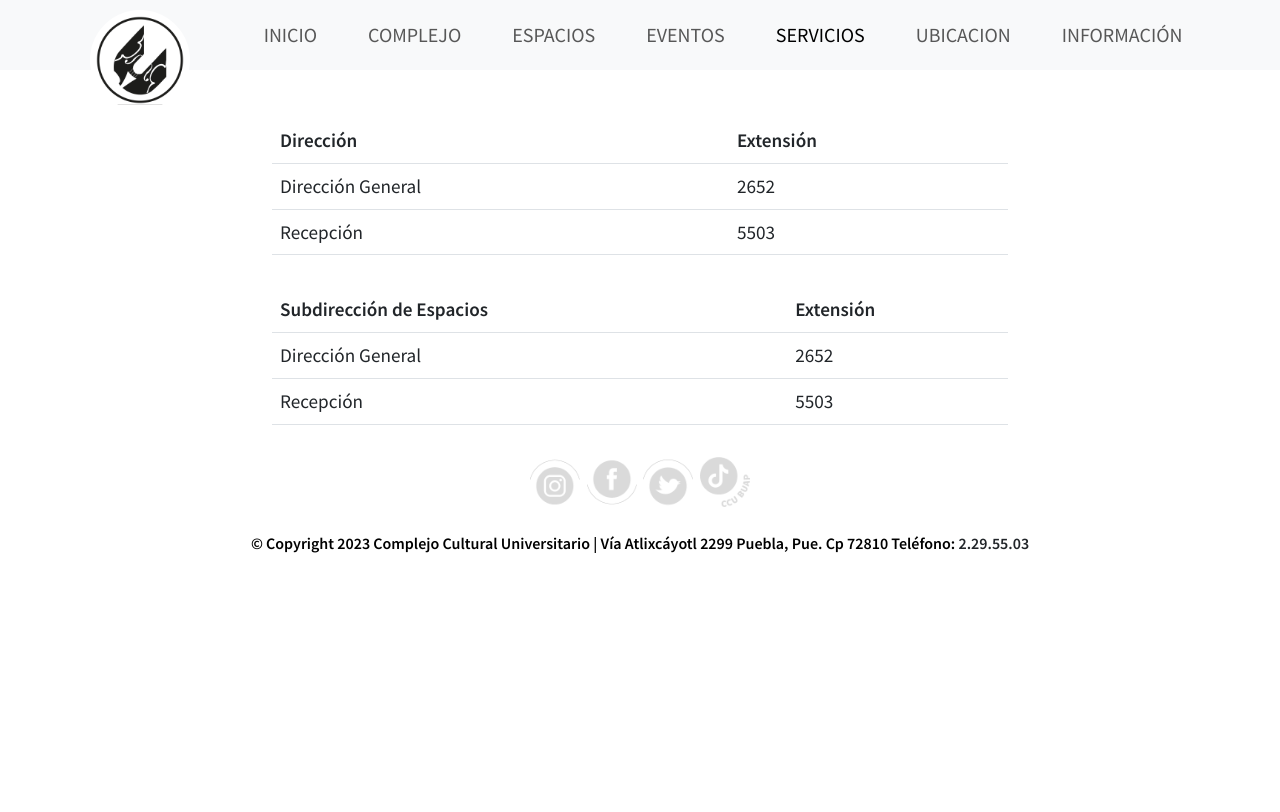
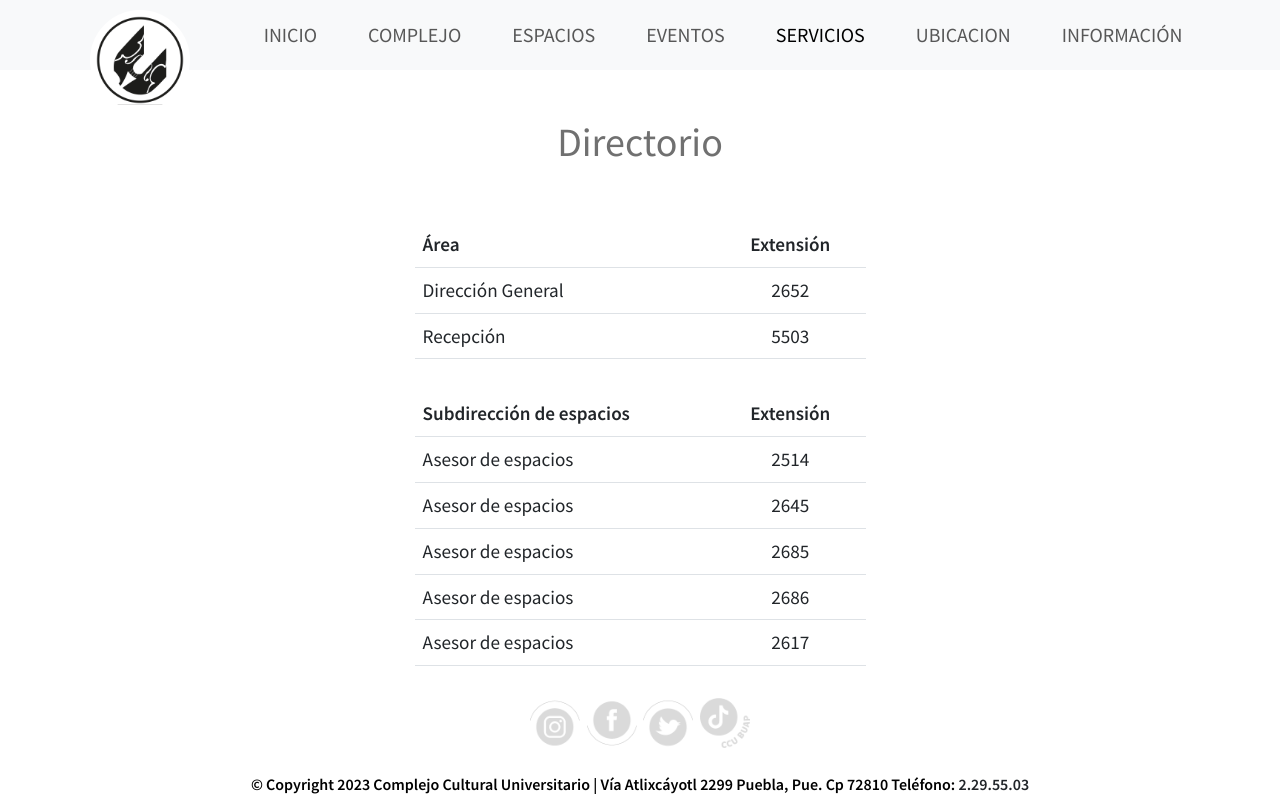
Before and after one commit to SoiArkhad/CCU, a website: page content/informacion.html in a window 1280 px wide. Drawn offline with nearby package versions, Linux system fonts and the light colour scheme.

Commit message:
directorio completo

```diff
--- a/content/informacion.html
+++ b/content/informacion.html
@@ -13,7 +13,7 @@
     <link rel="stylesheet" href="../css/style.css">
 </head>
 
-<body>
+<body class="">
     <header>
         <!-- navar -->
         <nav class="navbar m-0 navbar-expand-sm navbar-light bg-light links">
@@ -58,59 +58,69 @@
 
     <section>
         <div class="container">
+            <h1 class="text-center pt-5">Directorio</h1>
             <div class="row">
-                <div class="col-12 col-md-8 mx-auto pt-5">
+                <div class="col-12 col-md-5 mx-auto pt-5">
                     <table class="table table-hover texto-parrafo">
-                        <thead class="">
+                        <thead>
                             <tr>
-                                <th scope="col ">Dirección</th>
-                                <th scope="col">Extensión</th>
+                                <th scope="col" class="col-12 col-md-8">Área</th>
+                                <th scope="col" class="text-center">Extensión</th>
                             </tr>
                         </thead>
                         <tbody>
                             <tr>
                                 <td scope="row">Dirección General</td>
-                                <td>2652</td>
+                                <td class="text-center">2652</td>
                             </tr>
                             <tr>
                                 <td scope="row">Recepción</td>
-                                <td>5503</td>
+                                <td class="text-center">5503</td>
                             </tr>
                         </tbody>
                     </table>
                 </div>
-                <div class="col-12 col-md-6">
-
-                </div>
             </div>
 
-            <div class="row">
-                <div class="col-12 col-md-8 mx-auto pt-3">
-                    <table class="table table-hover texto-parrafo">
+
+            <div class="row ">
+                <div class="col-12 col-md-5 pt-3 mx-auto">
+                    <table class="table table-hover table-responsive texto-parrafo">
                         <thead class="">
                             <tr>
-                                <th scope="col ">Subdirección de Espacios
+                                <th scope="col" class="col-12 col-md-8">Subdirección de espacios
                                 </th>
-                                <th scope="col">Extensión</th>
+                                <th scope="col" class="text-center">Extensión</th>
                             </tr>
                         </thead>
                         <tbody>
                             <tr>
-                                <td scope="row">Dirección General</td>
-                                <td>2652</td>
+                                <td scope="row">Asesor de espacios</td>
+                                <td class="text-center">2514</td>
                             </tr>
                             <tr>
-                                <td scope="row">Recepción</td>
-                                <td>5503</td>
+                                <td scope="row">Asesor de espacios</td>
+                                <td class="text-center">2645</td>
+                            </tr>
+                            <tr>
+                                <td scope="row">Asesor de espacios</td>
+                                <td class="text-center">2685</td>
+                            </tr>
+                            <tr>
+                                <td scope="row">Asesor de espacios</td>
+                                <td class="text-center">2686</td>
+                            </tr>
+                            <tr>
+                                <td scope="row">Asesor de espacios</td>
+                                <td class="text-center">2617</td>
                             </tr>
                         </tbody>
                     </table>
                 </div>
-                <div class="col-12 col-md-6">
+            </div>
 
-                </div>
-            </div>
         </div>
+
     </section>
 
     <footer class="container text-center">
```
